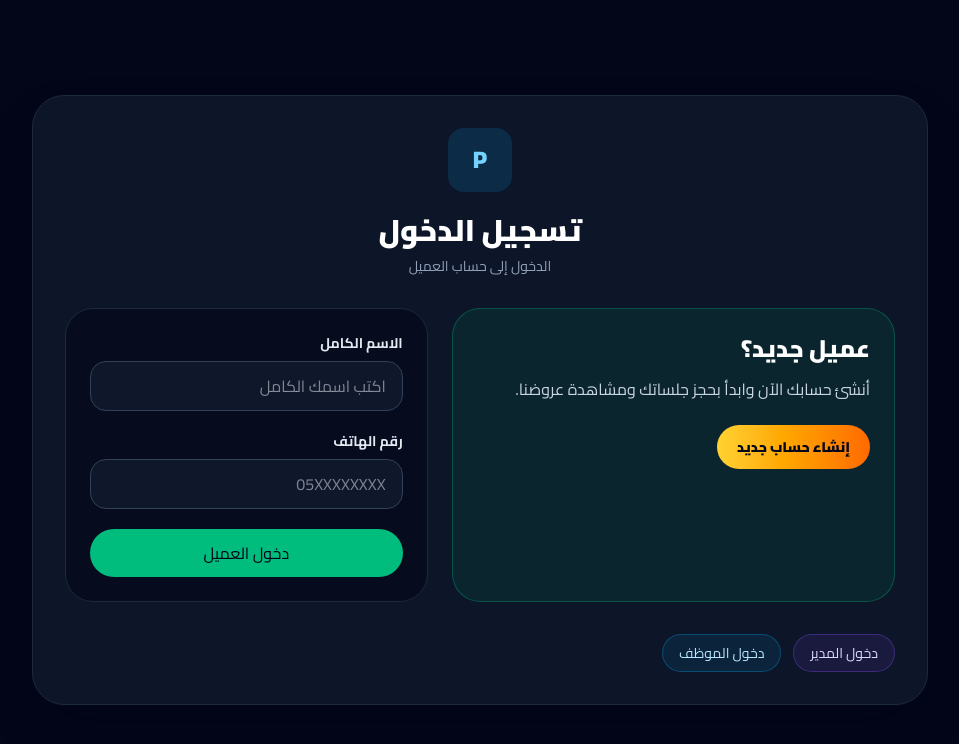
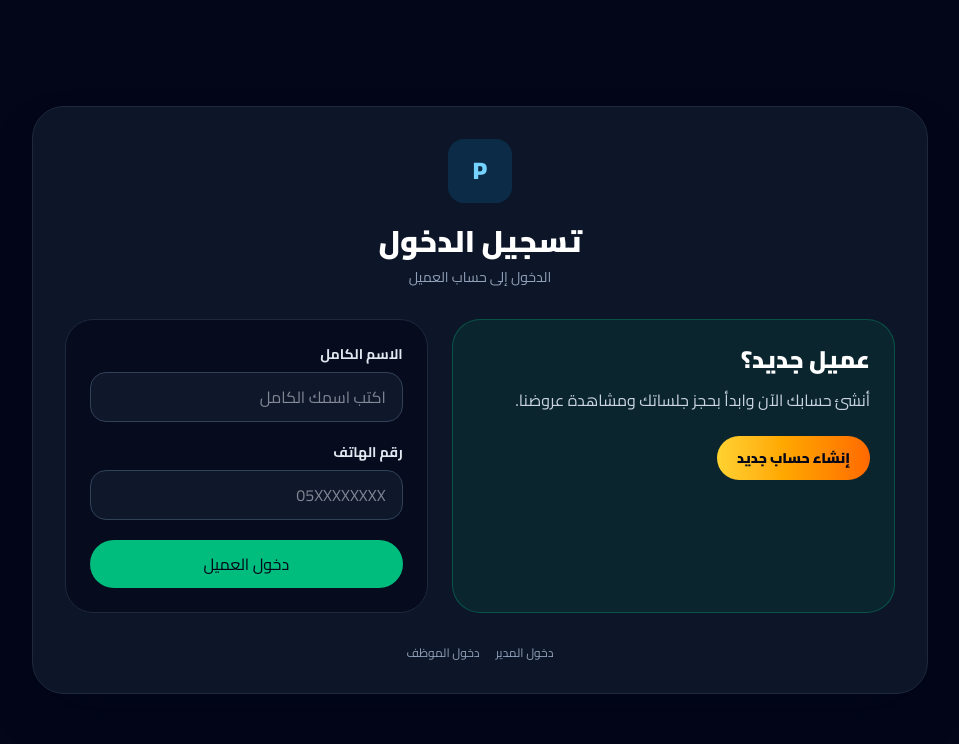
Before and after one commit to abuplay2226-gif/play, a Next.js app: page /login in a window 1280 px wide. Shown: the top 744 px of the page, without its empty margins (304-1263 px from the left). Built offline with nearby package versions, Linux system fonts and the light colour scheme.

Commit message:
fix: hide private auth links behind discreet customer-only links

```diff
--- a/app/login/page.tsx
+++ b/app/login/page.tsx
@@ -56,11 +56,11 @@ export default function LoginPage() {
           </form>
         </div>
 
-        <div className="mt-8 flex flex-wrap gap-3 text-sm text-slate-300">
-          <Link href="/admin/login" className="rounded-full border border-violet-500/30 bg-violet-500/10 px-4 py-2 text-violet-200 hover:border-violet-400">
+        <div className="mt-8 flex justify-center gap-4 text-xs text-slate-400">
+          <Link href="/admin/login" className="underline decoration-dotted underline-offset-4 hover:text-violet-300">
             دخول المدير
           </Link>
-          <Link href="/staff/login" className="rounded-full border border-sky-500/30 bg-sky-500/10 px-4 py-2 text-sky-200 hover:border-sky-400">
+          <Link href="/staff/login" className="underline decoration-dotted underline-offset-4 hover:text-sky-300">
             دخول الموظف
           </Link>
         </div>
```
